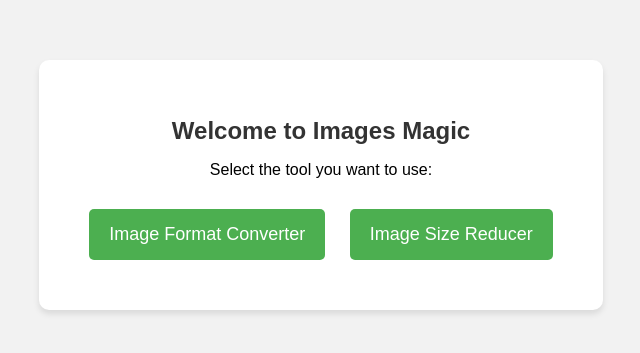
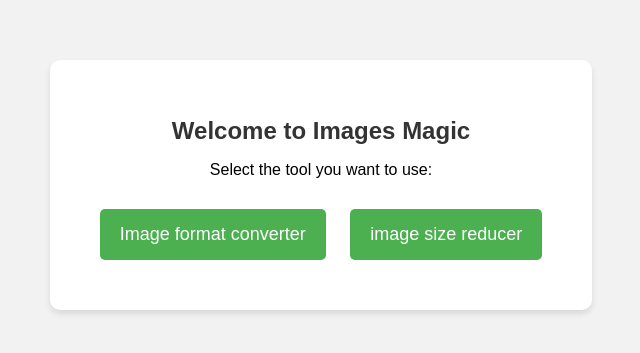
Before and after one commit to mdnosibulislam/Images-magic, a plain HTML site: page index.html in a window 1280 px wide. Shown: the part 215-568 px from the top of the page, without its empty margins (319-959 px from the left). Drawn offline with Linux system fonts and the light colour scheme.

Commit message:
Update index.html

```diff
--- a/index.html
+++ b/index.html
@@ -49,8 +49,8 @@
         <h1>Welcome to Images Magic</h1>
         <p>Select the tool you want to use:</p>
         <div class="options">
-            <a href="image-format-converter/index.html" class="option">Image Format Converter</a>
-            <a href="image-size-reducer/index.html" class="option">Image Size Reducer</a>
+            <a href="image-format-converter/index.html" class="option">Image format converter</a>
+            <a href="image-size-reducer/index.html" class="option">image size reducer</a>
         </div>
     </div>
 </body>
```
